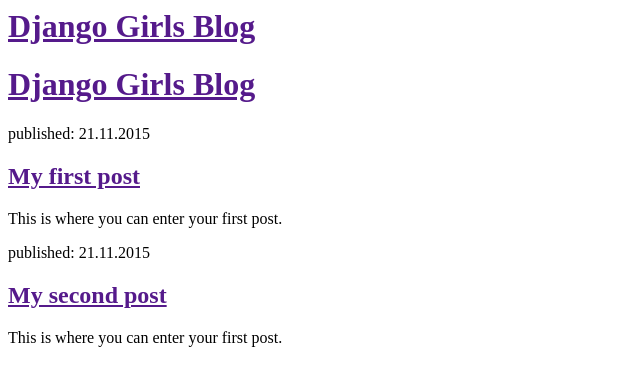
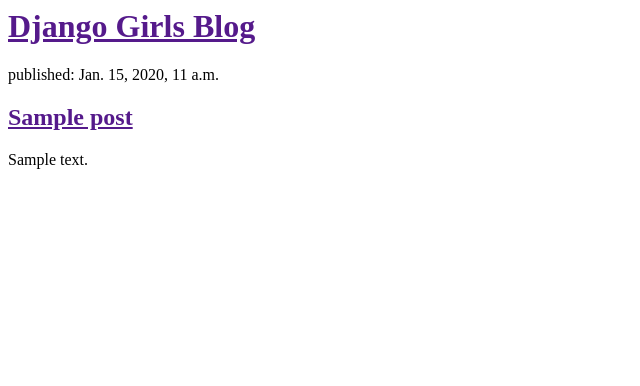
Before and after one commit to josanandi/my-first-blog, a Django app: template blog/templates/blog/post_list.html in a window 1280 px wide. Shown: the top 386 px of the page, without its empty margins (0-640 px from the left). Run offline with Django 3.2, Linux system fonts and the light colour scheme; the template is opened without the code that fills it: values that come from a table or form of the project are taken from there, others are empty; tables that the repository leaves empty hold one stand-in row (values such as "Sample post").

Commit message:
Modified templates to display posts from databases.

```diff
--- a/blog/templates/blog/post_list.html
+++ b/blog/templates/blog/post_list.html
@@ -5,20 +5,17 @@
     <body>
     	<div>
     		<h1> <a href ="">Django Girls Blog</a></h1>
-    	      <div>
-            <h1><a href="">Django Girls Blog</a></h1>
+
         </div>
 
+
+        {% for post in posts %}
         <div>
-            <p>published: 21.11.2015</p>
-            <h2><a href="">My first post</a></h2>
-            <p>This is where you can enter your first post.</p>
-        </div>
+        	<p>published: {{ post.published_date }}</p>
+        	<h2><a href="">{{ post.title }}</a></h2>
+        	<p>{{ post.text|linebreaks }}</p>
+    	</div>
+        {%endfor%}
 
-        <div>
-            <p>published: 21.11.2015</p>
-            <h2><a href="">My second post</a></h2>
-            <p>This is where you can enter your first post.</p>
-        </div>
     </body>
 </html>
--- a/blog/views.py
+++ b/blog/views.py
@@ -1,4 +1,7 @@
 from django.shortcuts import render
+from django.utils import timezone
+from .models import Post
 
 def post_list(request):
-    return render(request, 'blog/post_list.html', {})
+	posts = Post.objects.filter(published_date__lte=timezone.now()).order_by('published_date')
+	return render(request, 'blog/post_list.html', {'posts':posts})
--- a/mysite/settings.py
+++ b/mysite/settings.py
@@ -38,6 +38,7 @@
     'django.contrib.messages',
     'django.contrib.staticfiles',
     'blog',
+    'django_extensions'
 )
 
 MIDDLEWARE_CLASSES = (
```
Also changed, not shown: 1 other file.
